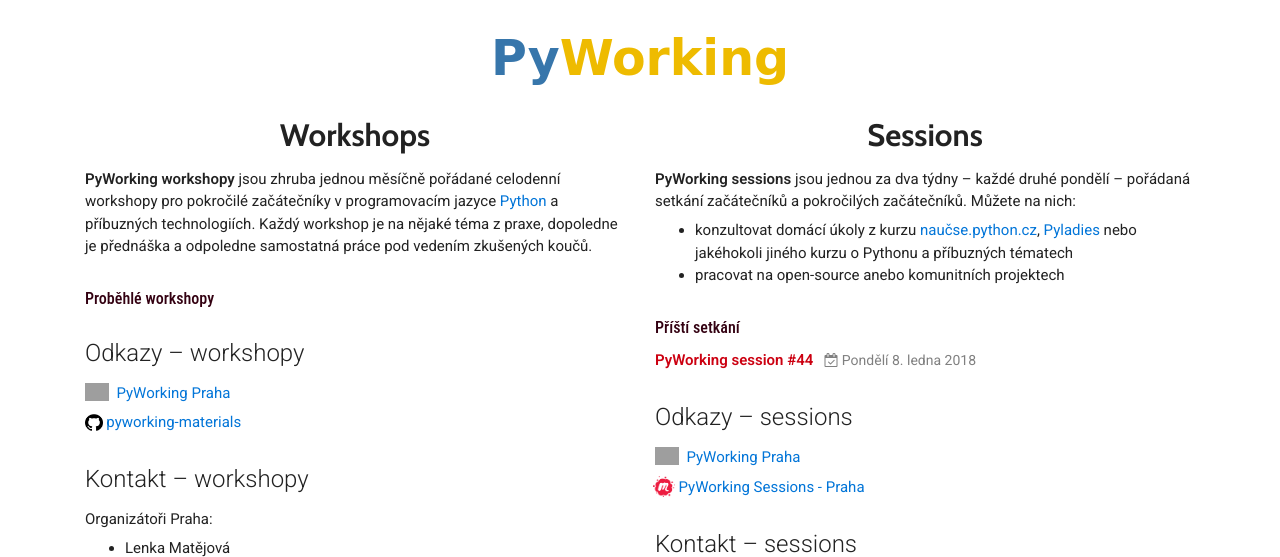
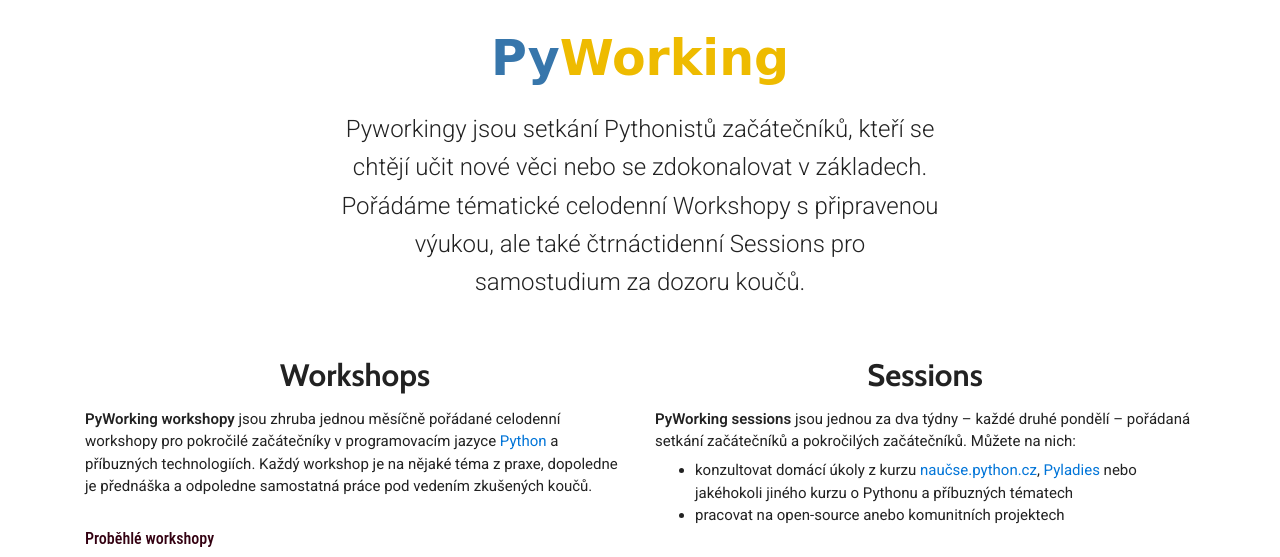
Before and after one commit to pyvec/pyworking.cz, a Flask app: template pyworking_cz/templates/index.html in a window 1280 px wide. Shown: the top 557 px of the page. Run offline with Flask 2, Linux system fonts and the light colour scheme; the template is opened without the code that fills it, so the values that code supplies are empty; some libraries are stand-ins or nearby versions; some web fonts are replaced; grey boxes are pictures that could not be loaded.

Commit message:
Pridani uvodniho textu od Ivy

```diff
--- a/pyworking_cz/templates/index.html
+++ b/pyworking_cz/templates/index.html
@@ -20,6 +20,11 @@
   <h1 class="site-title" style='text-align: center'>
     <span style="color: #3776ab">Py</span><span style="color: #eb0">Working</span>
   </h1>
+
+  <h2 style='max-width: 600px; text-align: center; margin: 24px auto; line-height: 1.6;'>
+    Pyworkingy jsou setkání Pythonistů začátečníků, kteří se chtějí učit nové věci nebo se zdokonalovat v&nbsp;základech.
+    Pořádáme tématické celodenní Workshopy s&nbsp;připravenou výukou, ale také čtrnáctidenní Sessions pro samostudium za dozoru koučů.
+  </h2>
 
   <div class='row'>
 
```
